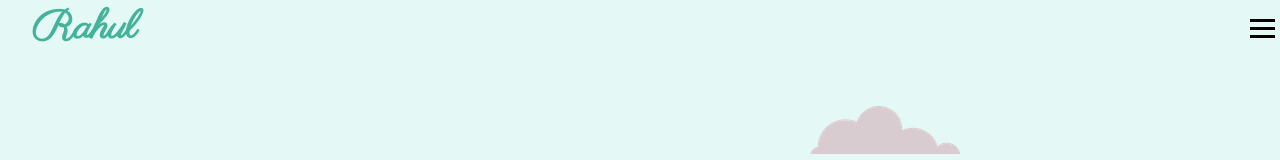
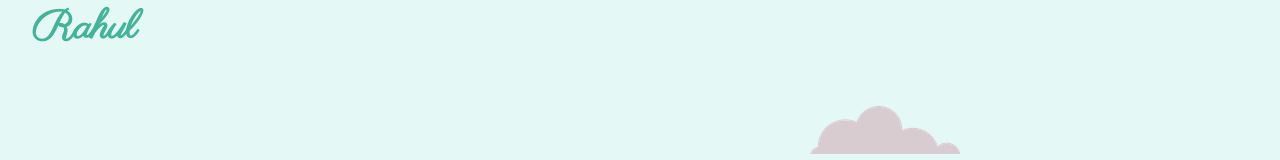
Before and after one commit to rahuladkar/Portfolio, a plain HTML site: page index.html in a window 1280 px wide. Shown: the top 160 px of the page. Drawn offline with Linux system fonts and the light colour scheme.

Commit message:
Update index.html

```diff
--- a/index.html
+++ b/index.html
@@ -24,11 +24,11 @@
             <li><a href="services.html">Services</a></li>
             <li><a href="contact.html">Contact</a></li>
         </ul>
-        <div class="burger">
+<!--         <div class="burger">
             <div class="line1"></div>
             <div class="line2"></div>
             <div class="line3"></div>
-        </div>
+        </div> -->
     </nav>
 
     <div class="top-container">
```
